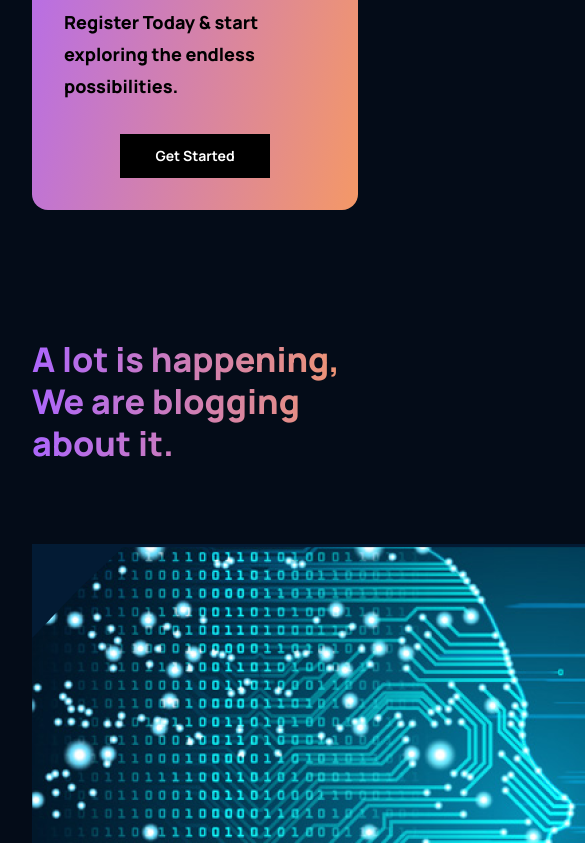
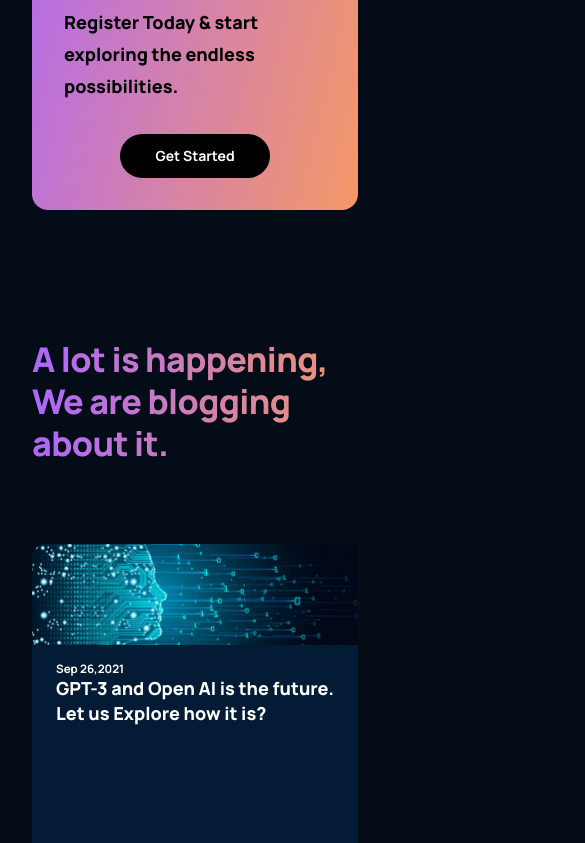
Before and after one commit to rockyishimwe/gpt3, a React (Create React App) app: page / in a window 390 px wide. Shown: the part 3961-4804 px from the top of the page, 585 px wide, since content can reach past the window. Built offline with nearby package versions, Linux system fonts and the light colour scheme.

Commit message:
fixing a bug

```diff
--- a/src/components/article/Article.jsx
+++ b/src/components/article/Article.jsx
@@ -3,7 +3,7 @@ import './article.css';
 
 const Article = ({ imgUrl, date, text }) => (
   <div className='gpt3__blog-container_article'>
-    <div className='gpt3_blog-container_article-image'>
+    <div className='gpt3__blog-container_article-image'>
       <img src={imgUrl} alt="blog" />
     </div>
     <div className='gpt3__blog-container_article-content'>
--- a/src/components/article/article.css
+++ b/src/components/article/article.css
@@ -5,14 +5,16 @@
     flex-direction: column;
     background: var(--color-footer);
 }
-.pgt3__blog-container_article-image{
+.gpt3__blog-container_article-image{
     width: 100%;
     height: 100%;
     background: var(--color-bg);
+    overflow: hidden;
 }
 .gpt3__blog-container_article-image img {
     width: 100%;
     height: 100%;
+    object-fit: cover;
 }
 .gpt3__blog-container_article-content {
     display: flex;
--- a/src/components/cta/cta.css
+++ b/src/components/cta/cta.css
@@ -44,7 +44,7 @@
     font-size: 18px;
     line-height: 30px;
     padding: 0.5rem 1rem;
-    border: radius 40px;
+    border-radius: 40px;
 
     border: none;
     outline: none;
--- a/src/containers/blog/blog.css
+++ b/src/containers/blog/blog.css
@@ -15,6 +15,7 @@
     line-height: 75px;
     font-family: var(--font-family);
     font-weight: 800;
+    letter-spacing: -0.04rem;
 }
 
 .gpt3__blog-container {
@@ -33,6 +34,10 @@
     display:grid;
     grid-template-columns: repeat(2, 1fr);
     grid-gap: 2rem;
+}
+
+.gpt3__blog-container_groupB .gpt3__blog-container_article-image {
+    height: 150px;
 }
 
 @media screen and (max-width: 990px) {
@@ -60,7 +65,10 @@
     }
 
     .gpt3__blog-container_groupA .gpt3__blog-container_article  {
-       width: 100%;
+       width: 48%;
+    }
+    .gpt3__blog-container_groupA .gpt3__blog-container_article-image  {
+      height: 250px;
     }
 
     .gpt3__blog-heading h1 {
```
